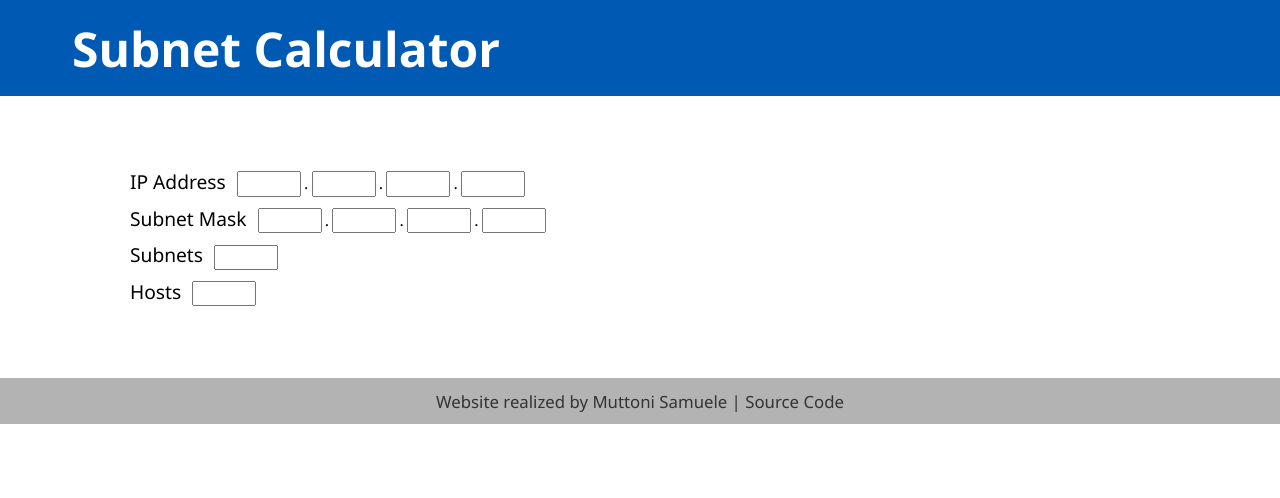
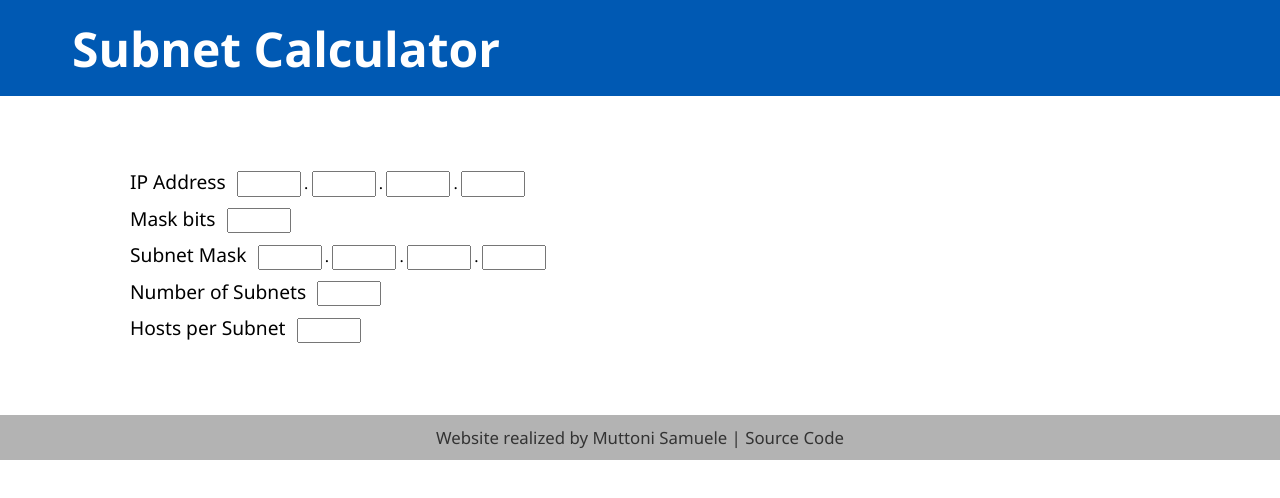
Before and after one commit to MuttoniSamuele/subnet-calculator, a React (Create React App) app: page / in a window 1280 px wide. Shown: the top 498 px of the page. Built offline with nearby package versions, Linux system fonts and the light colour scheme.

Commit message:
Add mask bits input and bug fixes

```diff
--- a/src/components/Calculator/Calculator.tsx
+++ b/src/components/Calculator/Calculator.tsx
@@ -8,9 +8,10 @@ const Calculator: React.FC = () => {
       <div className="main-inner container">
         <section className="inputs-wrapper">
           <IpInput label="IP Address" onChange={(octects) => console.log(octects)} />
-          <IpInput label="Subnet Mask" isMask onChange={(octects) => console.log(octects)} />
-          <PosNumInput label="Subnets" onChange={(num) => console.log(num)} />
-          <PosNumInput label="Hosts" onChange={(num) => console.log(num)} />
+          <PosNumInput label="Mask bits" max={30} onChange={(num) => console.log(num)} />
+          <IpInput label="Subnet Mask" onChange={(octects) => console.log(octects)} />
+          <PosNumInput label="Number of Subnets" max={Math.pow(2, 32)} onChange={(num) => console.log(num)} />
+          <PosNumInput label="Hosts per Subnet" max={Math.pow(2, 32)} onChange={(num) => console.log(num)} />
         </section>
       </div>
     </main>
--- a/src/components/Calculator/IpInput.tsx
+++ b/src/components/Calculator/IpInput.tsx
@@ -2,8 +2,7 @@ import React, { useState } from "react";
 
 interface Props {
   label: string;
-  isMask?: boolean;
-  onChange: (octects: number[]) => void;
+  onChange: (octects: number[] | null) => void;
 }
 
 const IpInput: React.FC<Props> = (props) => {
@@ -21,13 +20,15 @@ const IpInput: React.FC<Props> = (props) => {
 
   const handleChange = (e: React.ChangeEvent<HTMLInputElement>, octectIndex: number): void => {
     const octect = strToOctect(e.target.value);
-    if (octect === null && e.target.value.length > 0) {
+    if ((octect === null || isNaN(Number(e.target.value))) && e.target.value.length > 0) {
       return;
     }
     const octectsTemp = [...octects];
     octectsTemp[octectIndex] = octect;
     if (!octectsTemp.some((o) => o === null)) {
       props.onChange(octectsTemp as number[]);
+    } else {
+      props.onChange(null);
     }
     setOctects(octectsTemp);
   }
--- a/src/components/Calculator/PosNumInput.tsx
+++ b/src/components/Calculator/PosNumInput.tsx
@@ -2,7 +2,8 @@ import React, { useState } from "react";
 
 interface Props {
   label: string;
-  onChange: (num: number) => void;
+  max?: number;
+  onChange: (num: number | null) => void;
 }
 
 const PosNumInput: React.FC<Props> = (props) => {
@@ -12,11 +13,11 @@ const PosNumInput: React.FC<Props> = (props) => {
     let newNum: number | null = parseInt(e.target.value);
     if (e.target.value.length === 0) {
       newNum = null;
-    } else if (isNaN(newNum) || newNum <= 0) {
+    } else if (isNaN(newNum) || isNaN(Number(e.target.value)) ||
+               newNum <= 0 || (props.max && newNum > props.max)) {
       return;
-    } else {
-      props.onChange(newNum);
     }
+    props.onChange(newNum);
     setNum(newNum);
   }
 
```
